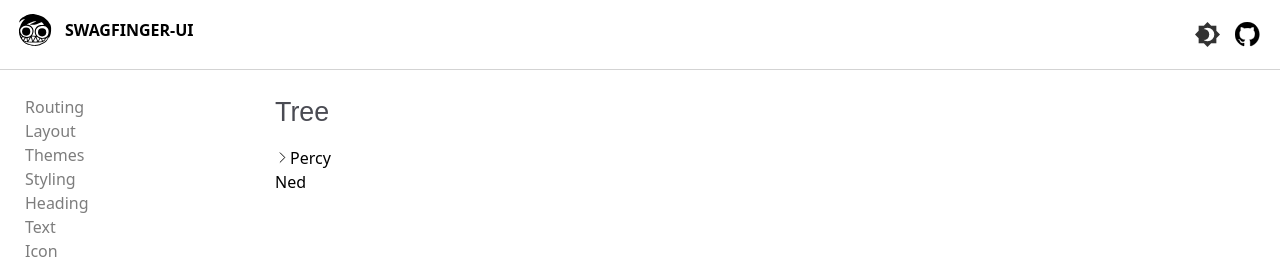
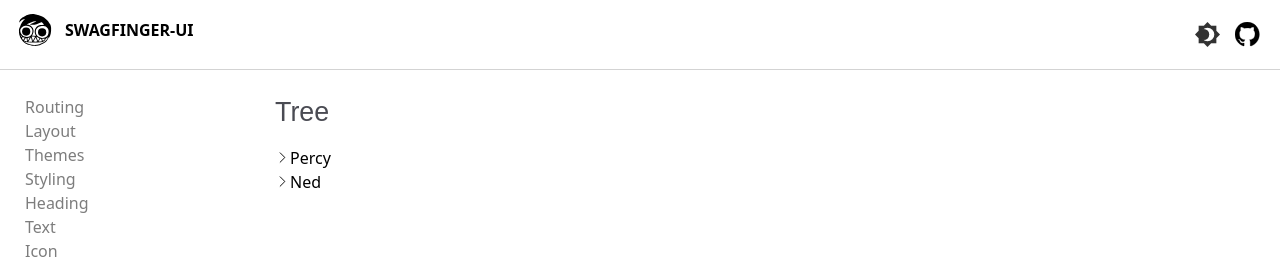
Before and after one commit to clarklindev/fightclubUI, a React (Vite) app: page /tree in a window 1280 px wide. Shown: the top 260 px of the page. Built offline with nearby package versions, Linux system fonts and the light colour scheme.

Commit message:
added bullet for non-child nodes -  eg. documentation aside - https://nextjs.org/docs/basic-features/built-in-css-support

```diff
--- a/src/components/Tree/example/index.jsx
+++ b/src/components/Tree/example/index.jsx
@@ -30,6 +30,7 @@ const TreeExample = () => {
     },
     {
       item: 'Ned',
+      children: [{ item: 'Seth', children: [{ item: 'Tyron', link: '' }] }],
     },
   ]
 
--- a/src/components/Tree/index.jsx
+++ b/src/components/Tree/index.jsx
@@ -12,7 +12,7 @@ const TreeContainer = styled.div`
 
 const Node = styled.div`
   box-sizing: border-box;
-  padding-left: 30px;
+  padding-left: 20px;
   border-left: 1px solid red;
   display: block;
 
@@ -83,6 +83,7 @@ const Tree = ({ data, depth = 0 }) => {
                     </Icon>
                   </button>
                 )}
+                {!children && '•'}
                 <button>{item}</button>
               </div>
 
```
